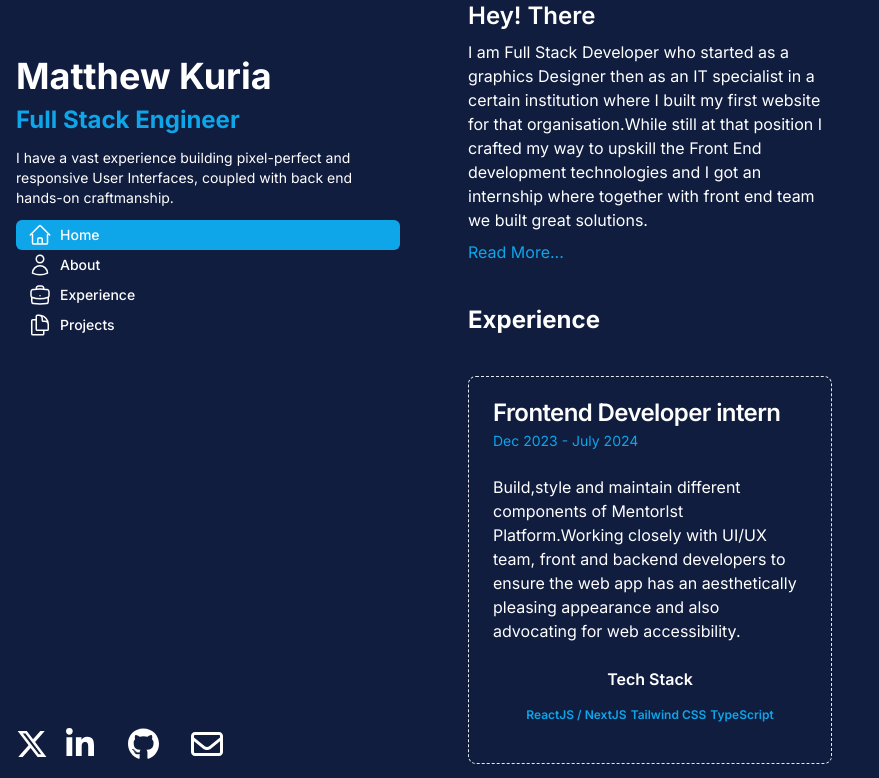
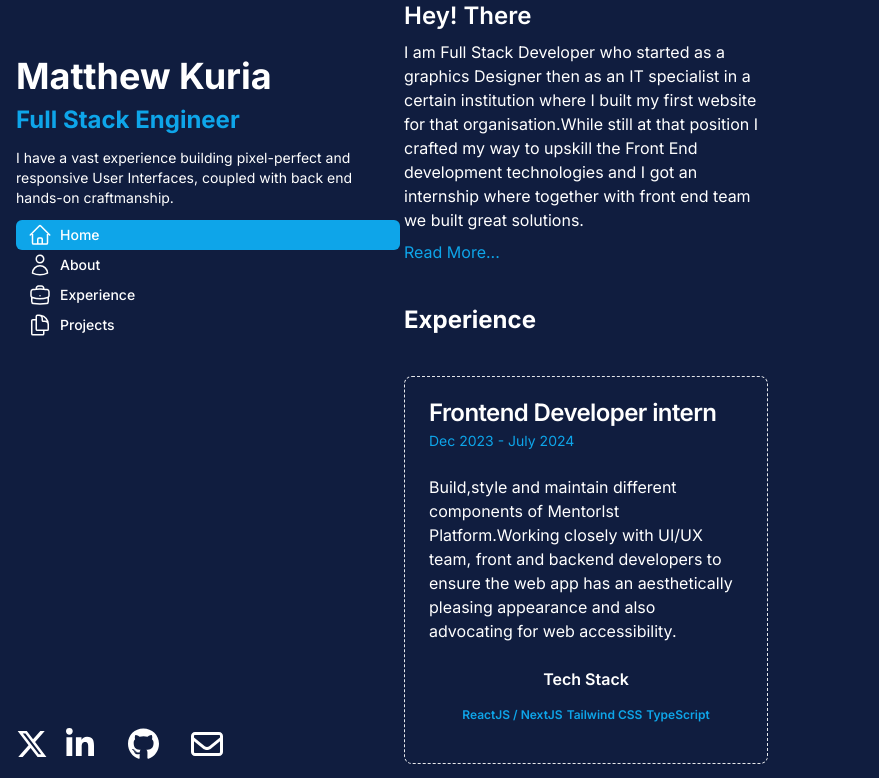
Before and after one commit to matthewkuria/myportifolio, a Next.js app: page / in a window 1280 px wide. Shown: the top 778 px of the page, without its empty margins (0-879 px from the left). Built offline with nearby package versions, Linux system fonts and the light colour scheme.

Commit message:
Refactor the projects

```diff
--- a/app/layout.tsx
+++ b/app/layout.tsx
@@ -22,7 +22,7 @@ export default function RootLayout({
           <div className="px-2 md:fixed">
             <SideBar />
           </div>
-          <div className="text-white flex justify-center mx-auto">
+          <div className="text-white flex justify-center ml-96">
             {children}
           </div>
         </div>
```
